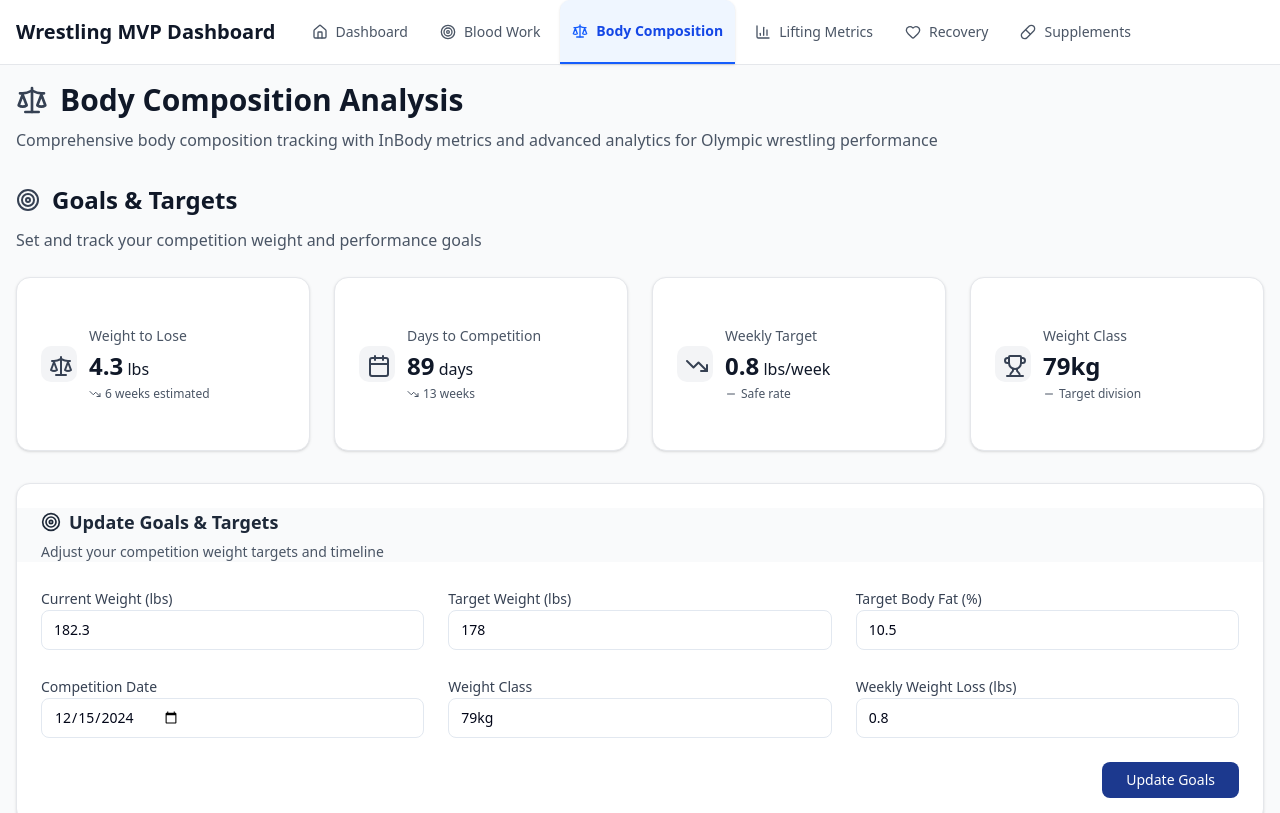
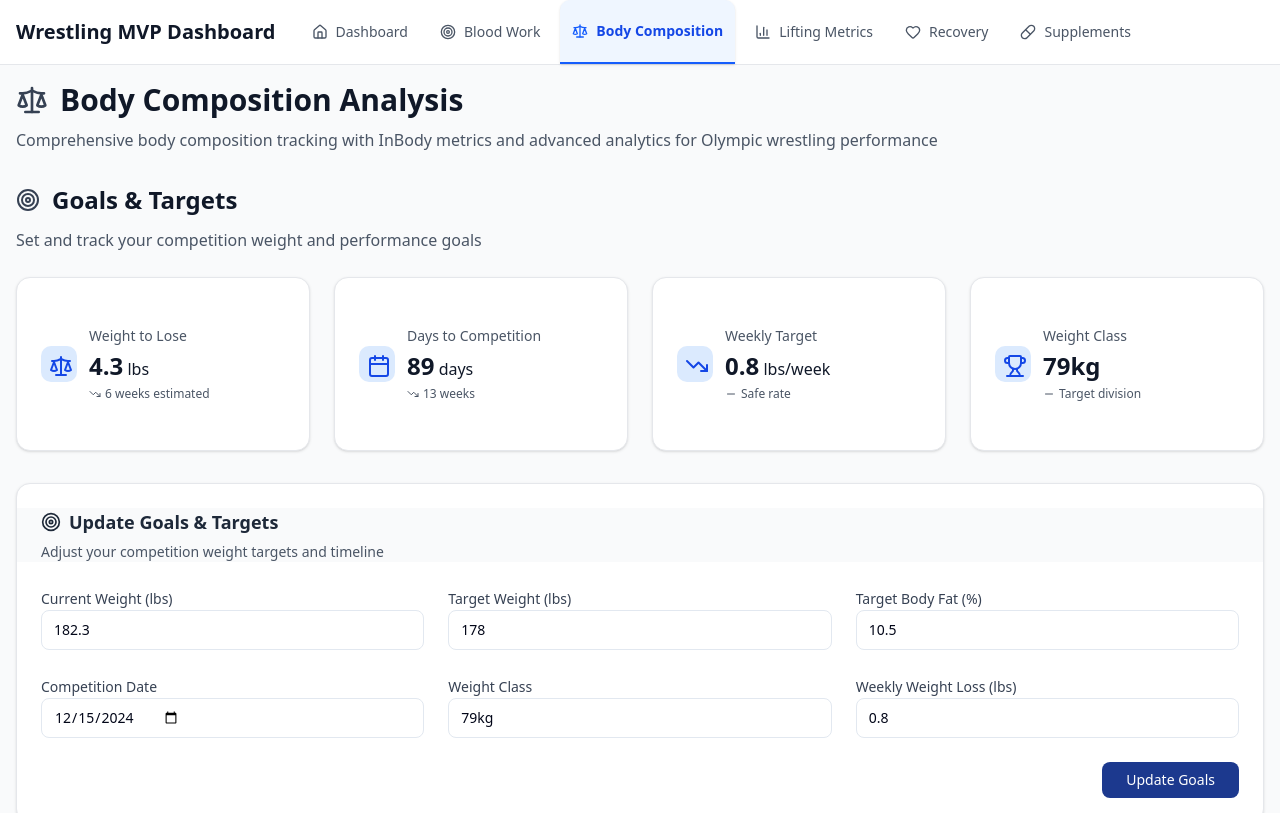
Before and after one commit to nullxxnerd/Wrestling-Dashboard, a Next.js app: page /body-composition in a window 1280 px wide. Shown: the top 813 px of the page. Built offline with nearby package versions, Linux system fonts and the light colour scheme.

Commit message:
build error fixes

```diff
--- a/app/bloodwork/page.tsx
+++ b/app/bloodwork/page.tsx
@@ -27,12 +27,6 @@ const chartStyle = {
   width: "100%",
 } as const;
 
-// Mobile-optimized chart style
-const mobileChartStyle = {
-  height: "280px",
-  width: "100%",
-} as const;
-
 // Common chart UX extras for better exploration on mobile
 const commonChartUX = {
   toolbox: {
@@ -69,41 +63,6 @@ const commonChartUX = {
   animationDuration: 750,
   animationEasing: "cubicOut",
 }; // Enhanced mobile-first chart configuration
-const getCommonChartConfig = (isMobile = false) => ({
-  responsive: true,
-  maintainAspectRatio: false,
-  toolbox: {
-    show: !isMobile,
-    right: 10,
-    top: 10,
-    feature: {
-      saveAsImage: { title: "Save" },
-      dataZoom: { title: { zoom: "Zoom", back: "Reset" } },
-    },
-  },
-  dataZoom: [
-    {
-      type: "inside",
-      start: 0,
-      end: 100,
-      zoomOnMouseWheel: true,
-      moveOnMouseMove: true,
-    },
-    {
-      type: "slider",
-      height: isMobile ? 8 : 12,
-      bottom: 0,
-      show: !isMobile,
-    },
-  ],
-  grid: {
-    left: isMobile ? "10%" : "5%",
-    right: isMobile ? "10%" : "5%",
-    bottom: isMobile ? "15%" : "10%",
-    top: isMobile ? "20%" : "15%",
-    containLabel: true,
-  },
-});
 
 // Section separator component
 const SectionSeparator = ({
@@ -395,8 +354,6 @@ export default function BloodworkPage() {
   // Lightweight insights from visible series
   const getTrend = (arr: number[]) => arr.at(-1)! - arr[0] || 0;
   const getAvg = (arr: number[]) => arr.reduce((a, b) => a + b, 0) / arr.length;
-  const toPct = (delta: number, base: number) =>
-    base ? (delta / base) * 100 : 0;
 
   const insights = useMemo(() => {
     const wbc = wbcData.series[0].data as number[];
@@ -1920,66 +1877,6 @@ export default function BloodworkPage() {
         },
         itemStyle: {
           color: "#8b5cf6",
-        },
-        smooth: true,
-      },
-    ],
-  };
-
-  // Platelet count chart
-  const plateletData = {
-    tooltip: {
-      trigger: "axis",
-      axisPointer: {
-        type: "cross",
-      },
-    },
-    grid: {
-      left: "5%",
-      right: "5%",
-      bottom: "10%",
-      top: "15%",
-      containLabel: true,
-    },
-    xAxis: {
-      type: "category",
-      data: [
-        "Jan 2024",
-        "Feb 2024",
-        "Mar 2024",
-        "Apr 2024",
-        "May 2024",
-        "Jun 2024",
-      ],
-      axisLabel: {
-        fontSize: 11,
-        color: "#666",
-      },
-    },
-    yAxis: {
-      type: "value",
-      name: "Platelets (×10³/μL)",
-      axisLabel: {
-        formatter: "{value}",
-        fontSize: 11,
-        color: "#666",
-      },
-      nameTextStyle: {
-        fontSize: 11,
-        color: "#666",
-      },
-    },
-    series: [
-      {
-        name: "Platelets",
-        type: "line",
-        data: [285, 310, 295, 325, 305, 315],
-        lineStyle: {
-          color: "#f59e0b",
-          width: 3,
-        },
-        itemStyle: {
-          color: "#f59e0b",
         },
         smooth: true,
       },
--- a/app/body-composition/components/BaseComponents.tsx
+++ b/app/body-composition/components/BaseComponents.tsx
@@ -16,6 +16,7 @@ export const MetricCard: React.FC<MetricCardProps> = ({
   trend = "stable",
   trendValue,
   icon,
+  colorScheme = "blue",
 }) => {
   const TrendIcon = {
     up: TrendingUp,
@@ -27,8 +28,36 @@ export const MetricCard: React.FC<MetricCardProps> = ({
     <Card className="border-gray-200 shadow-sm">
       <CardContent className="p-3 sm:p-4 lg:p-6 bg-white">
         <div className="flex items-start sm:items-center gap-2 sm:gap-3">
-          <div className="p-1.5 sm:p-2 rounded-lg bg-gray-100 flex-shrink-0">
-            <div className="h-4 w-4 sm:h-5 sm:w-5 text-gray-700">{icon}</div>
+          <div
+            className={
+              "p-1.5 sm:p-2 rounded-lg flex-shrink-0 " +
+              (colorScheme === "green"
+                ? "bg-green-100"
+                : colorScheme === "orange"
+                ? "bg-orange-100"
+                : colorScheme === "purple"
+                ? "bg-purple-100"
+                : colorScheme === "red"
+                ? "bg-red-100"
+                : "bg-blue-100")
+            }
+          >
+            <div
+              className={
+                "h-4 w-4 sm:h-5 sm:w-5 " +
+                (colorScheme === "green"
+                  ? "text-green-700"
+                  : colorScheme === "orange"
+                  ? "text-orange-700"
+                  : colorScheme === "purple"
+                  ? "text-purple-700"
+                  : colorScheme === "red"
+                  ? "text-red-700"
+                  : "text-blue-700")
+              }
+            >
+              {icon}
+            </div>
           </div>
           <div className="min-w-0 flex-1">
             <p className="text-xs sm:text-sm font-medium text-gray-600 mb-1">
--- a/app/body-composition/types.ts
+++ b/app/body-composition/types.ts
@@ -163,6 +163,8 @@ export interface MetricCardProps {
   trend?: "up" | "down" | "stable";
   trendValue?: string;
   icon: React.ReactNode;
+  // optional color scheme for the metric card icon/indicator
+  colorScheme?: "green" | "orange" | "blue" | "purple" | "red";
 }
 
 export interface ChartCardProps {
--- a/app/recovery/page.tsx
+++ b/app/recovery/page.tsx
@@ -7,7 +7,7 @@ import {
   CardHeader,
   CardTitle,
 } from "@/components/ui/card";
-import { Button } from "@/components/ui/button";
+// Button intentionally removed — not used in this page
 import ReactECharts from "echarts-for-react";
 import {
   Moon,
--- a/app/supplements/enhanced-page.tsx
+++ b/app/supplements/enhanced-page.tsx
@@ -18,7 +18,7 @@ import {
   Target,
   TrendingUp,
   CheckCircle,
-  AlertCircle,
+  // AlertCircle removed (unused)
 } from "lucide-react";
 
 // Professional color palette
```
